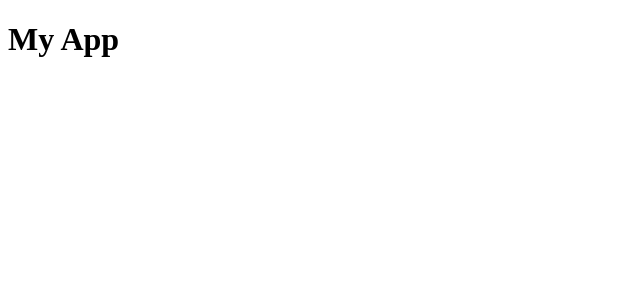
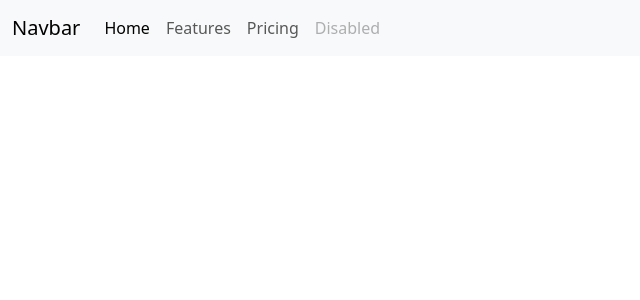
Before and after one commit to Boukindrach/Book_List, a Vue app in the folder hello-world/: page / in a window 1280 px wide. Shown: the top 300 px of the page, without its empty margins (0-640 px from the left). Built offline with nearby package versions, Linux system fonts and the light colour scheme.

Commit message:
adding a navbar

```diff
--- a/hello-world/public/index.html
+++ b/hello-world/public/index.html
@@ -6,6 +6,7 @@
     <meta name="viewport" content="width=device-width,initial-scale=1.0">
     <link rel="icon" href="<%= BASE_URL %>favicon.ico">
     <title><%= htmlWebpackPlugin.options.title %></title>
+    <link href="https://cdn.jsdelivr.net/npm/bootstrap@5.3.3/dist/css/bootstrap.min.css" rel="stylesheet" integrity="sha384-QWTKZyjpPEjISv5WaRU9OFeRpok6YctnYmDr5pNlyT2bRjXh0JMhjY6hW+ALEwIH" crossorigin="anonymous">
   </head>
   <body>
     <noscript>
--- a/hello-world/src/App.vue
+++ b/hello-world/src/App.vue
@@ -1,10 +1,19 @@
 <template>
-  <h1>My App</h1>
+  <Header />
 </template>
 
 <script>
+import Header from "./components/Header.vue"
+import Body from "./components/Body.vue"
+import Footer from "./components/Footer.vue"
+
 export default {
-
+  name: 'App',
+  components: {
+    Header,
+    Body,
+    Footer,
+  }
 }
 </script>
 
--- /dev/null
+++ b/hello-world/src/components/Body.vue
@@ -0,0 +1,3 @@
+<template>
+    <h1>Body</h1>
+</template>
--- /dev/null
+++ b/hello-world/src/components/Footer.vue
@@ -0,0 +1,3 @@
+<template>
+    <h1>Footer</h1>
+</template>
--- /dev/null
+++ b/hello-world/src/components/Header.vue
@@ -0,0 +1,26 @@
+<template>
+    <nav class="navbar navbar-expand-lg bg-body-tertiary">
+  <div class="container-fluid">
+    <a class="navbar-brand" href="#">Navbar</a>
+    <button class="navbar-toggler" type="button" data-bs-toggle="collapse" data-bs-target="#navbarNav" aria-controls="navbarNav" aria-expanded="false" aria-label="Toggle navigation">
+      <span class="navbar-toggler-icon"></span>
+    </button>
+    <div class="collapse navbar-collapse" id="navbarNav">
+      <ul class="navbar-nav">
+        <li class="nav-item">
+          <a class="nav-link active" aria-current="page" href="#">Home</a>
+        </li>
+        <li class="nav-item">
+          <a class="nav-link" href="#">Features</a>
+        </li>
+        <li class="nav-item">
+          <a class="nav-link" href="#">Pricing</a>
+        </li>
+        <li class="nav-item">
+          <a class="nav-link disabled" aria-disabled="true">Disabled</a>
+        </li>
+      </ul>
+    </div>
+  </div>
+</nav>
+</template>
```
Also changed, not shown: hello-world/src/components/HelloWorld.vue (deleted, +0 -58 lines).
